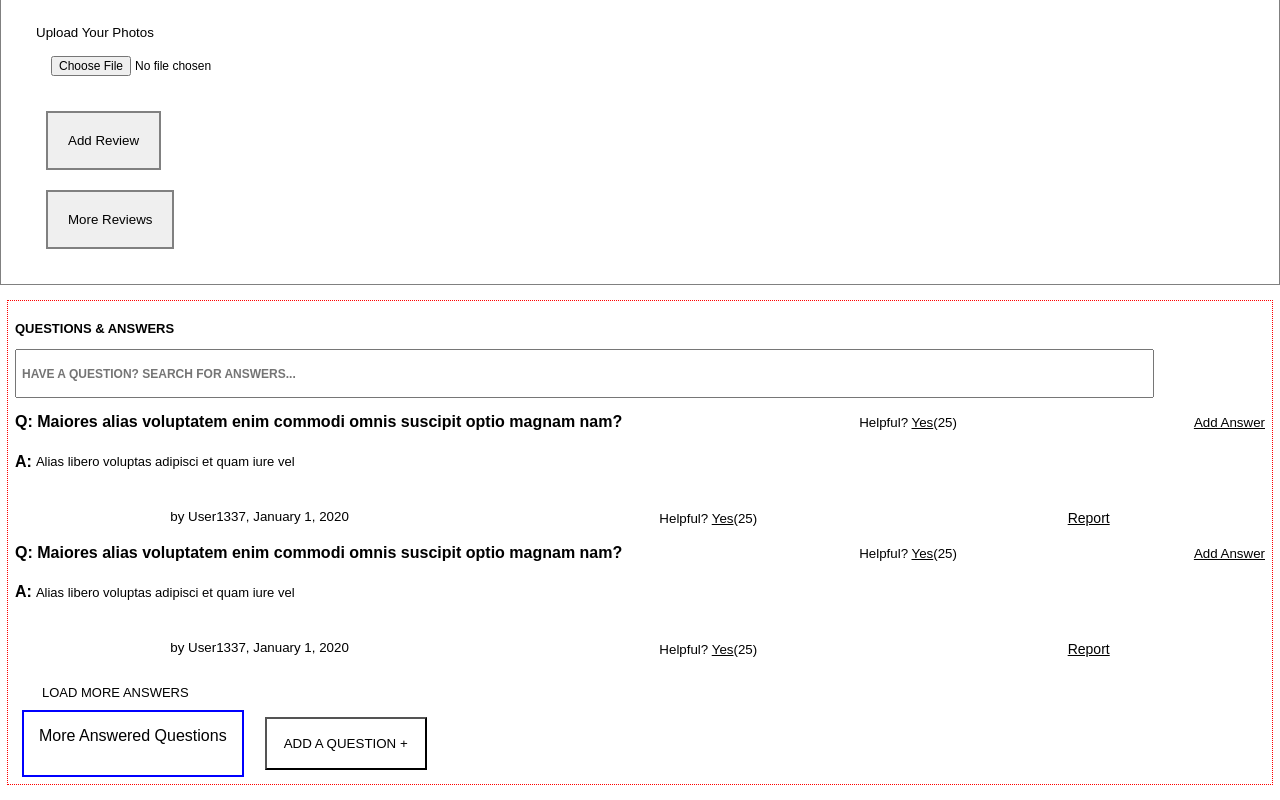
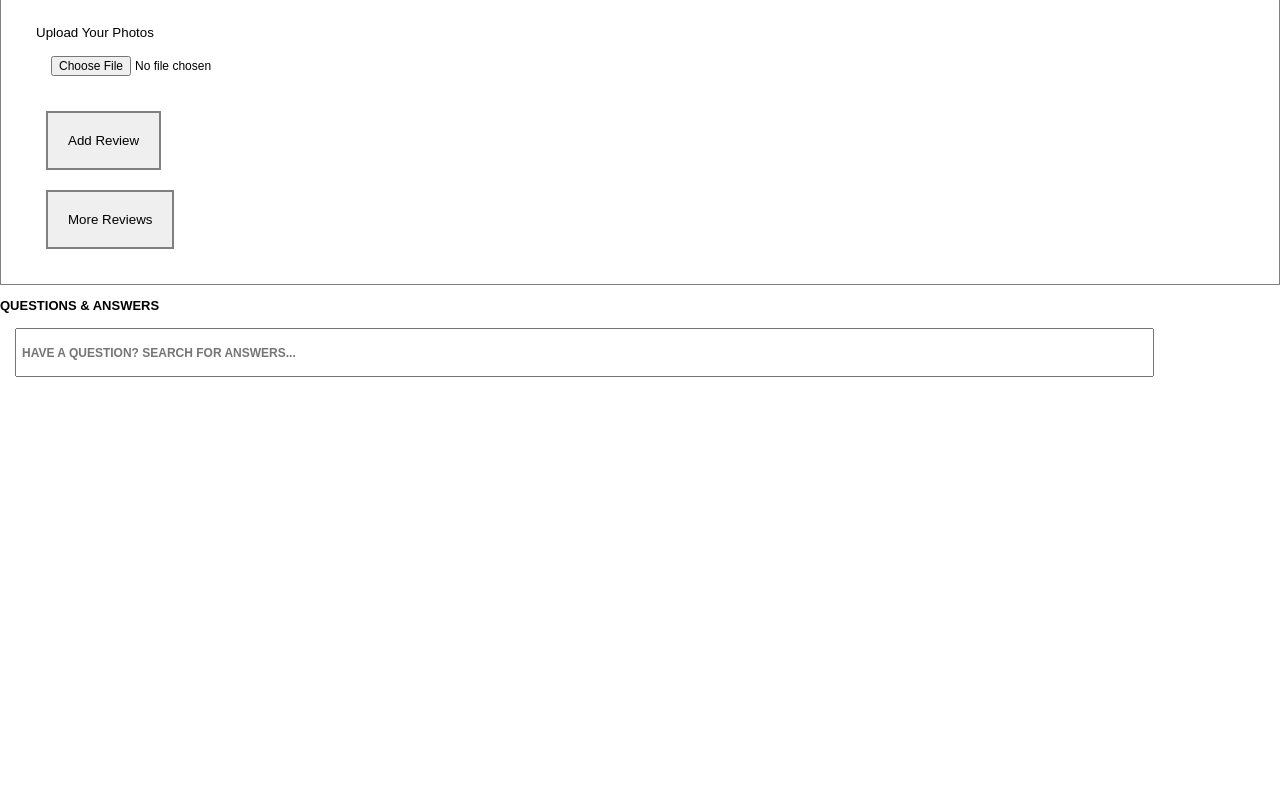
Before and after one commit to 7-Oscillating-Owls/hoo-dunit, a React app: page / in a window 1280 px wide. Shown: the part 4189-4989 px from the top of the page. After the commit the page ends 4596 px from the top, so only its background shows below. Built offline with nearby package versions, Linux system fonts and the light colour scheme.

Commit message:
reorged qatitle and searchbar component

```diff
--- a/client/src/components/QuestionsAndAnswers/QuestionsAndAnswers.css
+++ b/client/src/components/QuestionsAndAnswers/QuestionsAndAnswers.css
@@ -4,10 +4,9 @@
   padding: 7px;
 }
 
-.searchBar {
-  border: 1px solid black;
-  margin: 25px 0px;
-  padding: 3px;
+.searchContainer {
+  margin: 15px;
+
 
 }
 
--- a/client/src/components/QuestionsAndAnswers/index.jsx
+++ b/client/src/components/QuestionsAndAnswers/index.jsx
@@ -14,49 +14,13 @@ import QuestionModal from '../QuestionModal';
 import SearchBar from '../SearchBar';
 
 const QuestionsAndAnswers = () => (
+<div>
+  <QATitle />
+    <div className={styles.searchContainer}>
+      <SearchBar />
+    </div>
+</div>
 
-  <div className={styles.qa}>
-    <div className={styles.qatitle}><QATitle /></div>
-    <SearchBar />
-
-    <div className={styles.qaContainer}>
-      <div className={styles.questionList}>
-        <Question />
-        <div className={styles.helpful}><Helpful /></div>
-        <div className={styles.addanswer}><AddAnswer /></div>
-      </div>
-
-      <div className={styles.answerList}>
-        <Answer />
-        <div className={styles.answerhelpfulcontainer}>
-          <div className={styles.byuser}><ByUser /></div>
-          <div className={styles.answerhelpful}><AnswerHelpful /></div>
-          <div className={styles.report}><Report /></div>
-        </div>
-      </div>
-      <div className={styles.qaContainer}>
-        <div className={styles.questionList}>
-          <Question />
-          <div className={styles.helpful}><Helpful /></div>
-          <div className={styles.addanswer}><AddAnswer /></div>
-        </div>
-      </div>
-      <div className={styles.answerList}>
-        <Answer />
-        <div className={styles.answerhelpfulcontainer}>
-          <div className={styles.byuser}><ByUser /></div>
-          <div className={styles.answerhelpful}><AnswerHelpful /></div>
-          <div className={styles.report}><Report /></div>
-        </div>
-      </div>
-      <div className={styles.loadmoreanswers}><LoadMoreAnswers /></div>
-    </div>
-    <div className={styles.buttonContainer}>
-      <div className={styles.moreAnsweredQuestionsButton}>More Answered Questions</div>
-      <div className={styles.addAQuestionButton}><AddAQuestion /></div>
-
-    </div>
-  </div>
 );
 
 export default QuestionsAndAnswers;
```
